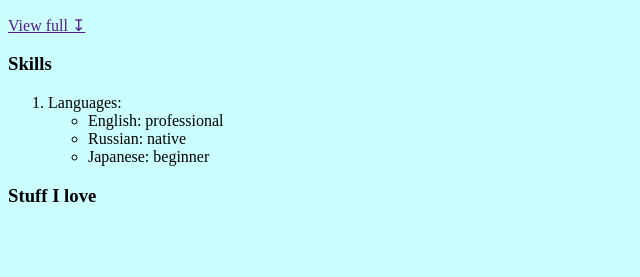
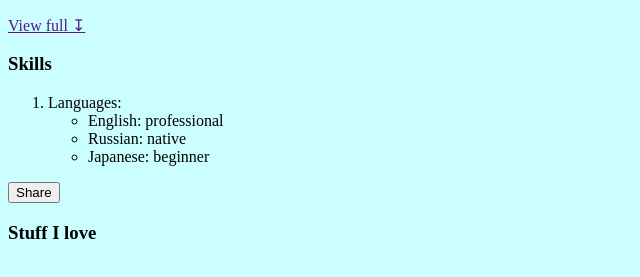
Before and after one commit to AzazaMaster/resume, a plain HTML site: page index.html in a window 1280 px wide. Shown: the part 105-382 px from the top of the page, without its empty margins (0-640 px from the left). Drawn offline with Linux system fonts and the light colour scheme.

Commit message:
second try to share

```diff
--- a/app.js
+++ b/app.js
@@ -10,10 +10,12 @@ full.addEventListener('click', (e) => {
     }
 })
 
-document.addEventListener('touchstart', (e) => {
+
+let share = () => {
+    console.log('shared');
     navigator.share({
-        title: document.title,
+        title: "Matvey",
         text: 'Hello World',
-        url: window.location.href
+        url: "www.matvey.pw"
     })
-})
+}
--- a/index.html
+++ b/index.html
@@ -40,6 +40,7 @@
         </li>
     </ol>
 
+    <button onclick="share()">Share</button>
     <h3>Stuff I love</h3>
 
     <canvas id="canvas"></canvas>
```
